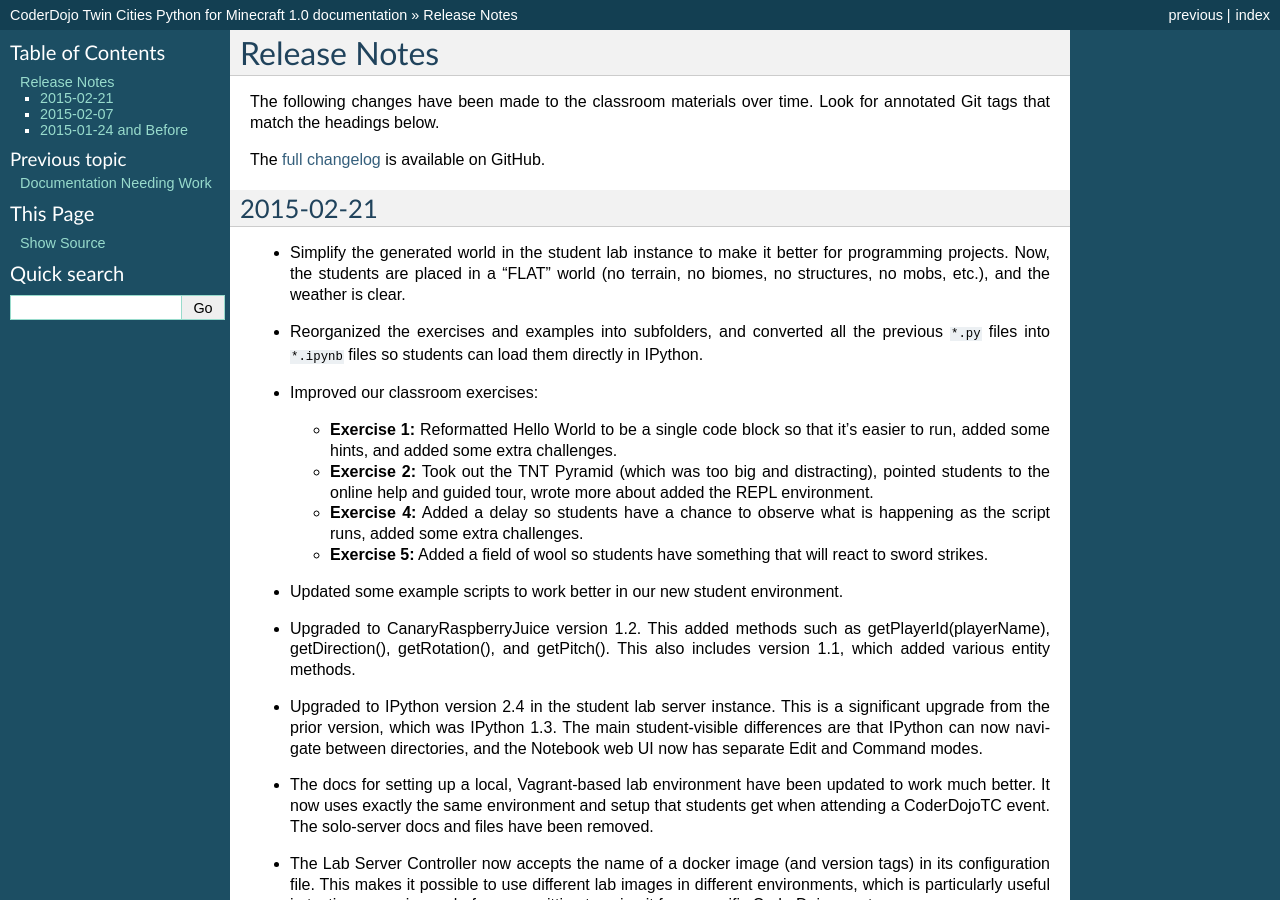
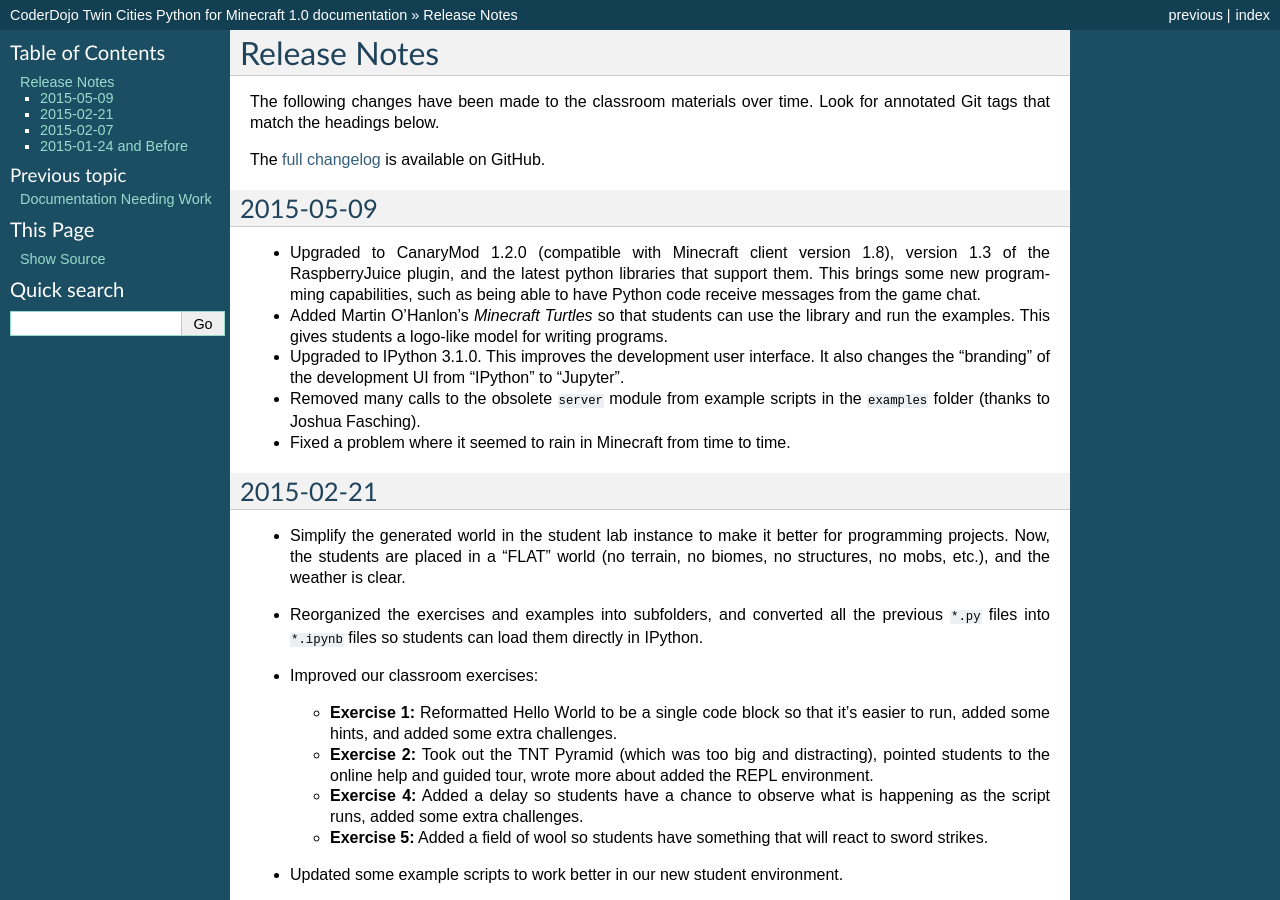
Before and after one commit to CoderDojoTC/python-minecraft, a Sphinx documentation site: the page built from docs/release-notes.rst, in a window 1280 px wide and 900 px high. Built offline with Sphinx 7.4.7, drawn with Linux system fonts in a browser that asks for light colours.

Commit message:
Updated release notes from the May 9th release.

```diff
--- a/docs/release-notes.rst
+++ b/docs/release-notes.rst
@@ -8,6 +8,30 @@
 The `full changelog`_ is available on GitHub.
 
 .. _full changelog: https://github.com/CoderDojoTC/python-minecraft/commits/master
+
+
+2015-05-09
+==========
+
+* Upgraded to CanaryMod 1.2.0 (compatible with Minecraft client
+  version 1.8), version 1.3 of the RaspberryJuice plugin, and the
+  latest python libraries that support them. This brings some new
+  programming capabilities, such as being able to have Python code
+  receive messages from the game chat.
+
+* Added Martin O'Hanlon's *Minecraft Turtles* so that students can use
+  the library and run the examples. This gives students a logo-like
+  model for writing programs.
+
+* Upgraded to IPython 3.1.0. This improves the development user
+  interface. It also changes the "branding" of the development UI from
+  "IPython" to "Jupyter".
+
+* Removed many calls to the obsolete ``server`` module from example
+  scripts in the :file:`examples` folder (thanks to Joshua Fasching).
+
+* Fixed a problem where it seemed to rain in Minecraft from time to
+  time.
 
 
 2015-02-21
```
